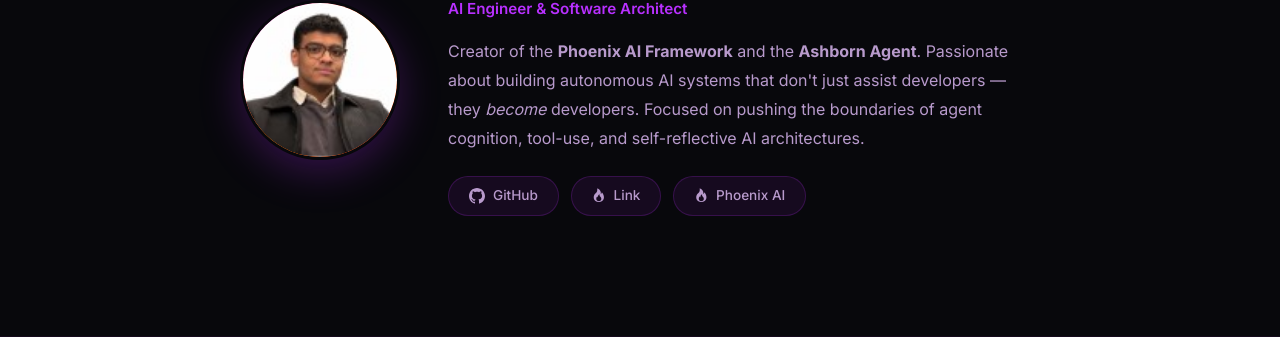
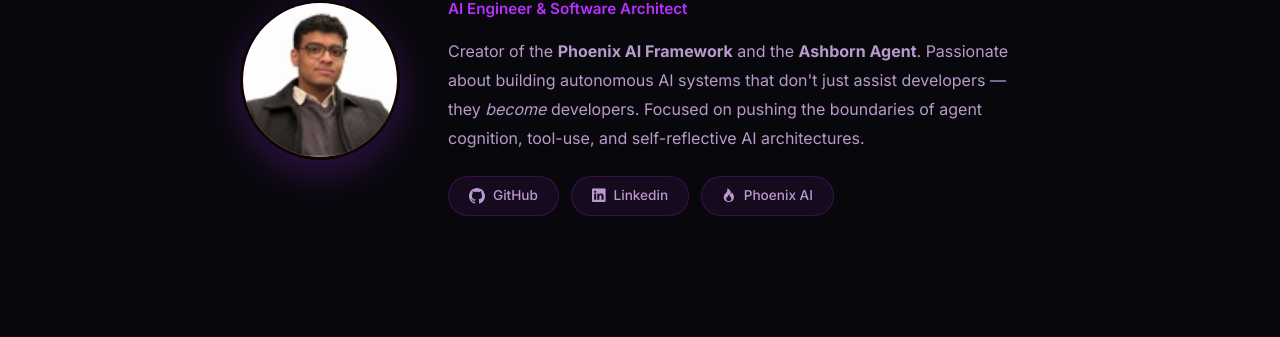
Before and after one commit to blackeagle686/ash-web, a FastAPI app: page / in a window 1280 px wide. Shown: the part 3603-3940 px from the top of the page. Run offline with FastAPI, Linux system fonts and the light colour scheme.

Commit message:
Updated author link and icon in index.html

```diff
--- a/templates/index.html
+++ b/templates/index.html
@@ -247,8 +247,8 @@
               <svg width="16" height="16" viewBox="0 0 24 24" fill="currentColor"><path d="M12 0c-6.626 0-12 5.373-12 12 0 5.302 3.438 9.8 8.207 11.387.599.111.793-.261.793-.577v-2.234c-3.338.726-4.033-1.416-4.033-1.416-.546-1.387-1.333-1.756-1.333-1.756-1.089-.745.083-.729.083-.729 1.205.084 1.839 1.237 1.839 1.237 1.07 1.834 2.807 1.304 3.492.997.107-.775.418-1.305.762-1.604-2.665-.305-5.467-1.334-5.467-5.931 0-1.311.469-2.381 1.236-3.221-.124-.303-.535-1.524.117-3.176 0 0 1.008-.322 3.301 1.23.957-.266 1.983-.399 3.003-.404 1.02.005 2.047.138 3.006.404 2.291-1.552 3.297-1.23 3.297-1.23.653 1.653.242 2.874.118 3.176.77.84 1.235 1.911 1.235 3.221 0 4.609-2.807 5.624-5.479 5.921.43.372.823 1.102.823 2.222v3.293c0 .319.192.694.801.576 4.765-1.589 8.199-6.086 8.199-11.386 0-6.627-5.373-12-12-12z"/></svg>
               GitHub
             </a>
-            <a href="https://darklord6861.pythonanywhere.com/en/" target="_blank" class="author-link">
-              <i class="bi bi-fire"></i> Link
+            <a href="https://www.linkedin.com/in/mohammed-alaa-670867254/" target="_blank" class="author-link">
+              <i class="bi bi-linkedin"></i> Linkedin
             </a>
 
             <a href="https://darklord6861.pythonanywhere.com/en/" target="_blank" class="author-link">
```
